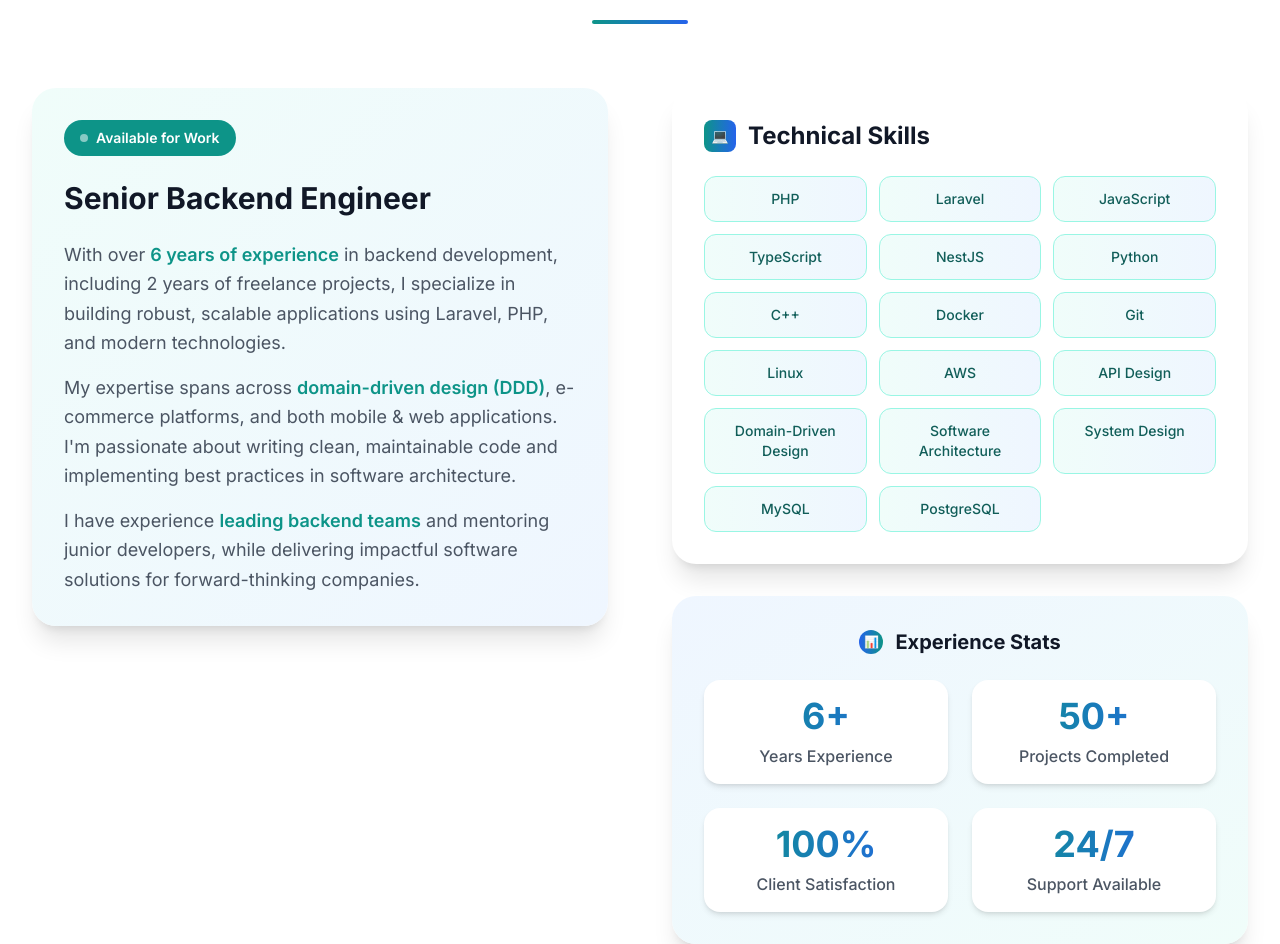
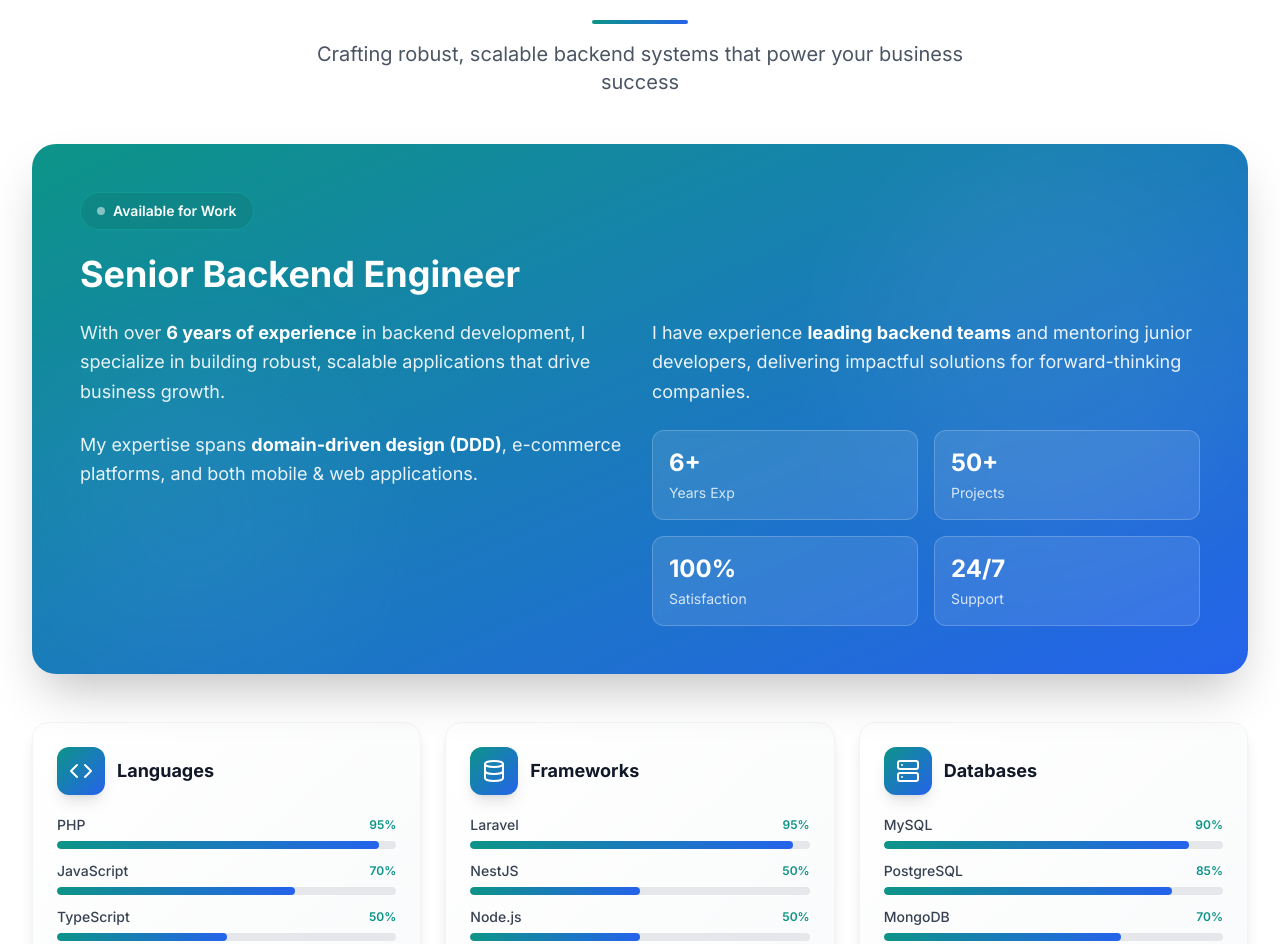
Before and after one commit to ahmedelsied/main-portfolio, a Next.js app: page / in a window 1280 px wide. Shown: the part 908-1852 px from the top of the page. Built offline with nearby package versions, Linux system fonts and the light colour scheme.

Commit message:
Redesign About section with skill proficiency bars and improved layout

```diff
--- a/app/globals.css
+++ b/app/globals.css
@@ -15,7 +15,7 @@
 
 @layer components {
   .btn-primary {
-    @apply bg-primary-600 hover:bg-primary-700 text-white font-semibold py-3 px-6 rounded-lg transition-all duration-300 transform hover:scale-105 hover:shadow-lg;
+    @apply bg-gradient-to-r from-primary-600 to-accent-600 hover:from-primary-700 hover:to-accent-700 text-white font-semibold py-3 px-6 rounded-lg transition-all duration-300 transform hover:scale-105 hover:shadow-lg;
   }
 
   .btn-secondary {
--- a/components/About.tsx
+++ b/components/About.tsx
@@ -1,150 +1,200 @@
 'use client'
 
 import { motion } from 'framer-motion'
+import { Code, Database, Cloud, Server, Layers, TestTube } from 'lucide-react'
 
-const skills = [
-  'PHP',
-  'Laravel',
-  'JavaScript',
-  'TypeScript',
-  'NestJS',
-  'Python',
-  'C++',
-  'Docker',
-  'Git',
-  'Linux',
-  'AWS',
-  'API Design',
-  'Domain-Driven Design',
-  'Software Architecture',
-  'System Design',
-  'MySQL',
-  'PostgreSQL',
+const skillCategories = [
+  {
+    icon: Code,
+    title: 'Languages',
+    skills: [
+      { name: 'PHP', proficiency: 95 },
+      { name: 'JavaScript', proficiency: 70 },
+      { name: 'TypeScript', proficiency: 50 },
+      { name: 'Python', proficiency: 50 },
+      { name: 'C++', proficiency: 50 }
+    ]
+  },
+  {
+    icon: Database,
+    title: 'Frameworks',
+    skills: [
+      { name: 'Laravel', proficiency: 95 },
+      { name: 'NestJS', proficiency: 50 },
+      { name: 'Node.js', proficiency: 50 }
+    ]
+  },
+  {
+    icon: Server,
+    title: 'Databases',
+    skills: [
+      { name: 'MySQL', proficiency: 90 },
+      { name: 'PostgreSQL', proficiency: 85 },
+      { name: 'MongoDB', proficiency: 70 }
+    ]
+  },
+  {
+    icon: Layers,
+    title: 'Architecture',
+    skills: [
+      { name: 'DDD', proficiency: 80 },
+      { name: 'System Design', proficiency: 80 },
+      { name: 'API Design', proficiency: 80 },
+      { name: 'Microservices', proficiency: 80 }
+    ]
+  },
+  {
+    icon: Cloud,
+    title: 'DevOps',
+    skills: [
+      { name: 'Docker', proficiency: 60 },
+      { name: 'AWS', proficiency: 50 },
+      { name: 'Linux', proficiency: 70 },
+      { name: 'Git', proficiency: 95 },
+      { name: 'CI/CD', proficiency: 75 }
+    ]
+  },
+  {
+    icon: TestTube,
+    title: 'Testing & Automation',
+    skills: [
+      { name: 'PHPUnit', proficiency: 90 },
+      { name: 'Pest PHP', proficiency: 85 },
+      { name: 'Selenium', proficiency: 65 },
+      { name: 'Puppeteer', proficiency: 65 }
+    ]
+  }
 ]
 
 export default function About() {
   return (
     <section id="about" className="section-padding bg-white dark:bg-gray-900">
       <div className="container-max-width">
+        {/* Header */}
         <motion.div
           initial={{ opacity: 0, y: 30 }}
           whileInView={{ opacity: 1, y: 0 }}
           transition={{ duration: 0.8 }}
           viewport={{ once: true }}
-          className="text-center mb-16"
+          className="text-center mb-12"
         >
           <h2 className="text-4xl sm:text-5xl font-bold text-gray-900 dark:text-white mb-4">
             About Me
           </h2>
-          <div className="w-24 h-1 bg-gradient-to-r from-primary-600 to-accent-600 mx-auto rounded-full"></div>
+          <div className="w-24 h-1 bg-gradient-to-r from-primary-600 to-accent-600 mx-auto rounded-full mb-4"></div>
+          <p className="text-xl text-gray-600 dark:text-gray-300 max-w-2xl mx-auto">
+            Crafting robust, scalable backend systems that power your business success
+          </p>
         </motion.div>
 
-        <div className="grid lg:grid-cols-2 gap-16 items-start">
-          {/* Bio Section */}
+        {/* Main Content - Bio + Stats */}
         <motion.div
-            initial={{ opacity: 0, x: -30 }}
-            whileInView={{ opacity: 1, x: 0 }}
+          initial={{ opacity: 0, y: 30 }}
+          whileInView={{ opacity: 1, y: 0 }}
           transition={{ duration: 0.8 }}
           viewport={{ once: true }}
-            className="text-center lg:text-left"
+          className="mb-12"
         >
-            <div className="bg-gradient-to-br from-primary-50 to-accent-50 dark:from-gray-800 dark:to-gray-700 rounded-3xl p-8 shadow-xl hover:shadow-2xl transition-all duration-500">
-              <div className="inline-flex items-center gap-2 bg-primary-600 text-white px-4 py-2 rounded-full text-sm font-semibold mb-6">
+          <div className="bg-gradient-to-br from-primary-600 to-accent-600 rounded-3xl p-8 md:p-12 text-white relative overflow-hidden shadow-2xl">
+            <div className="absolute top-0 right-0 w-96 h-96 bg-white opacity-5 rounded-full blur-3xl"></div>
+            <div className="absolute bottom-0 left-0 w-80 h-80 bg-accent-400 opacity-10 rounded-full blur-3xl"></div>
+
+            <div className="relative z-10">
+              <div className="inline-flex items-center gap-2 bg-primary-700/30 backdrop-blur-sm px-4 py-2 rounded-full text-sm font-semibold mb-6 border border-primary-500/40">
                 <div className="w-2 h-2 bg-white rounded-full animate-pulse"></div>
                 Available for Work
               </div>
 
-              <h3 className="text-3xl font-bold text-gray-900 dark:text-white mb-6">
+              <h3 className="text-3xl md:text-4xl font-bold mb-6">
                 Senior Backend Engineer
               </h3>
 
-              <div className="space-y-4">
-                <p className="text-lg text-gray-600 dark:text-gray-300 leading-relaxed">
-                  With over <span className="font-semibold text-primary-600">6 years of experience</span> in backend development, including 2 years of freelance projects, I specialize in building
-                  robust, scalable applications using Laravel, PHP, and modern technologies.
+              <div className="grid md:grid-cols-2 gap-6">
+                <div>
+                  <p className="text-lg leading-relaxed text-white/90 mb-6">
+                    With over <span className="font-bold text-white">6 years of experience</span> in backend development, I specialize in building
+                    robust, scalable applications that drive business growth.
                   </p>
 
-                <p className="text-lg text-gray-600 dark:text-gray-300 leading-relaxed">
-                  My expertise spans across <span className="font-semibold text-primary-600">domain-driven design (DDD)</span>, e-commerce platforms, and both mobile &
-                  web applications. I&#39;m passionate about writing clean, maintainable code and implementing best practices
-                  in software architecture.
+                  <p className="text-lg leading-relaxed text-white/90">
+                    My expertise spans <span className="font-bold text-white">domain-driven design (DDD)</span>, e-commerce platforms,
+                    and both mobile & web applications.
+                  </p>
+                </div>
+
+                <div>
+                  <p className="text-lg leading-relaxed text-white/90 mb-6">
+                    I have experience <span className="font-bold text-white">leading backend teams</span> and mentoring junior developers,
+                    delivering impactful solutions for forward-thinking companies.
                   </p>
 
-                <p className="text-lg text-gray-600 dark:text-gray-300 leading-relaxed">
-                  I have experience <span className="font-semibold text-primary-600">leading backend teams</span> and mentoring junior developers,
-                  while delivering impactful software solutions for forward-thinking companies.
-                </p>
+                  <div className="grid grid-cols-2 gap-4">
+                    {[
+                      { number: '6+', label: 'Years Exp' },
+                      { number: '50+', label: 'Projects' },
+                      { number: '100%', label: 'Satisfaction' },
+                      { number: '24/7', label: 'Support' }
+                    ].map((stat, index) => (
+                      <div key={index} className="bg-white/10 backdrop-blur-sm rounded-xl p-4 border border-white/20">
+                        <div className="text-2xl font-bold mb-1">{stat.number}</div>
+                        <div className="text-sm text-white/80">{stat.label}</div>
+                      </div>
+                    ))}
+                  </div>
+                </div>
+              </div>
             </div>
           </div>
         </motion.div>
 
-          {/* Skills */}
+        {/* Skills Grid */}
+        <div className="grid sm:grid-cols-2 lg:grid-cols-3 gap-6">
+          {skillCategories.map((category, index) => {
+            const Icon = category.icon
+            return (
               <motion.div
-            initial={{ opacity: 0, x: 30 }}
-            whileInView={{ opacity: 1, x: 0 }}
-            transition={{ duration: 0.8 }}
+                key={category.title}
+                initial={{ opacity: 0, y: 20 }}
+                whileInView={{ opacity: 1, y: 0 }}
+                transition={{ duration: 0.5, delay: index * 0.1 }}
                 viewport={{ once: true }}
-            className="space-y-8"
+                className="bg-gradient-to-br from-white to-gray-50 dark:from-gray-800 dark:to-gray-700 rounded-2xl p-6 shadow-lg hover:shadow-xl transition-all duration-300 group border border-gray-100 dark:border-gray-700"
               >
-            <div className="bg-white dark:bg-gray-800 rounded-3xl p-8 shadow-xl hover:shadow-2xl transition-all duration-500">
-              <h4 className="text-2xl font-bold text-gray-900 dark:text-white mb-6 text-center lg:text-left flex items-center gap-3">
-                <div className="w-8 h-8 bg-gradient-to-r from-primary-600 to-accent-600 rounded-lg flex items-center justify-center">
-                  <span className="text-white text-sm font-bold">💻</span>
+                <div className="flex items-center gap-3 mb-5">
+                  <div className="w-12 h-12 bg-gradient-to-br from-primary-600 to-accent-600 rounded-xl flex items-center justify-center shadow-lg group-hover:scale-110 transition-transform">
+                    <Icon className="w-6 h-6 text-white" />
                   </div>
-                Technical Skills
+                  <h4 className="text-lg font-bold text-gray-900 dark:text-white">
+                    {category.title}
                   </h4>
+                </div>
 
-              <div className="grid grid-cols-2 sm:grid-cols-3 gap-3">
-                {skills.map((skill, index) => (
+                <div className="space-y-3">
+                  {category.skills.map((skill, skillIndex) => (
+                    <div key={skill.name}>
+                      <div className="flex items-center justify-between mb-1.5">
+                        <span className="text-sm font-medium text-gray-700 dark:text-gray-300">
+                          {skill.name}
+                        </span>
+                        <span className="text-xs font-semibold text-primary-600 dark:text-primary-400">
+                          {skill.proficiency}%
+                        </span>
+                      </div>
+                      <div className="w-full bg-gray-200 dark:bg-gray-700 rounded-full h-2 overflow-hidden">
                         <motion.div
-                    key={skill}
-                    initial={{ opacity: 0, scale: 0.8 }}
-                    whileInView={{ opacity: 1, scale: 1 }}
-                    transition={{ duration: 0.5, delay: index * 0.05 }}
+                          initial={{ width: 0 }}
+                          whileInView={{ width: `${skill.proficiency}%` }}
+                          transition={{ duration: 0.8, delay: index * 0.1 + skillIndex * 0.05 + 0.3, ease: "easeOut" }}
                           viewport={{ once: true }}
-                    className="bg-gradient-to-r from-primary-50 to-accent-50 dark:from-primary-900 dark:to-accent-900 text-primary-800 dark:text-primary-200 px-4 py-3 rounded-xl text-sm font-medium text-center hover:shadow-lg transition-all duration-300 hover:scale-105 hover:-translate-y-1 border border-primary-200 dark:border-primary-700"
-                  >
-                    {skill}
-                  </motion.div>
+                          className="h-full bg-gradient-to-r from-primary-600 to-accent-600 rounded-full"
+                        />
+                      </div>
+                    </div>
                   ))}
                 </div>
-            </div>
-
-            {/* Experience Stats */}
-            <motion.div
-              initial={{ opacity: 0, y: 20 }}
-              whileInView={{ opacity: 1, y: 0 }}
-              transition={{ duration: 0.8, delay: 0.3 }}
-              viewport={{ once: true }}
-              className="bg-gradient-to-br from-accent-50 to-primary-50 dark:from-gray-800 dark:to-gray-700 rounded-3xl p-8 shadow-xl hover:shadow-2xl transition-all duration-500"
-            >
-              <h4 className="text-xl font-bold text-gray-900 dark:text-white mb-6 text-center flex items-center justify-center gap-3">
-                <div className="w-6 h-6 bg-gradient-to-r from-accent-600 to-primary-600 rounded-full flex items-center justify-center">
-                  <span className="text-white text-xs font-bold">📊</span>
-                </div>
-                Experience Stats
-              </h4>
-
-              <div className="grid grid-cols-2 gap-6">
-                <div className="text-center p-4 bg-white dark:bg-gray-800 rounded-2xl shadow-md hover:shadow-lg transition-all duration-300">
-                  <div className="text-4xl font-bold bg-gradient-to-r from-primary-600 to-accent-600 bg-clip-text text-transparent mb-2">6+</div>
-                  <div className="text-gray-600 dark:text-gray-400 font-medium">Years Experience</div>
-                </div>
-                <div className="text-center p-4 bg-white dark:bg-gray-800 rounded-2xl shadow-md hover:shadow-lg transition-all duration-300">
-                  <div className="text-4xl font-bold bg-gradient-to-r from-primary-600 to-accent-600 bg-clip-text text-transparent mb-2">50+</div>
-                  <div className="text-gray-600 dark:text-gray-400 font-medium">Projects Completed</div>
-                </div>
-                <div className="text-center p-4 bg-white dark:bg-gray-800 rounded-2xl shadow-md hover:shadow-lg transition-all duration-300">
-                  <div className="text-4xl font-bold bg-gradient-to-r from-primary-600 to-accent-600 bg-clip-text text-transparent mb-2">100%</div>
-                  <div className="text-gray-600 dark:text-gray-400 font-medium">Client Satisfaction</div>
-                </div>
-                <div className="text-center p-4 bg-white dark:bg-gray-800 rounded-2xl shadow-md hover:shadow-lg transition-all duration-300">
-                  <div className="text-4xl font-bold bg-gradient-to-r from-primary-600 to-accent-600 bg-clip-text text-transparent mb-2">24/7</div>
-                  <div className="text-gray-600 dark:text-gray-400 font-medium">Support Available</div>
-                </div>
-              </div>
               </motion.div>
-          </motion.div>
+            )
+          })}
         </div>
       </div>
     </section>
```
Lines whose indentation alone changed are shown as unchanged.
